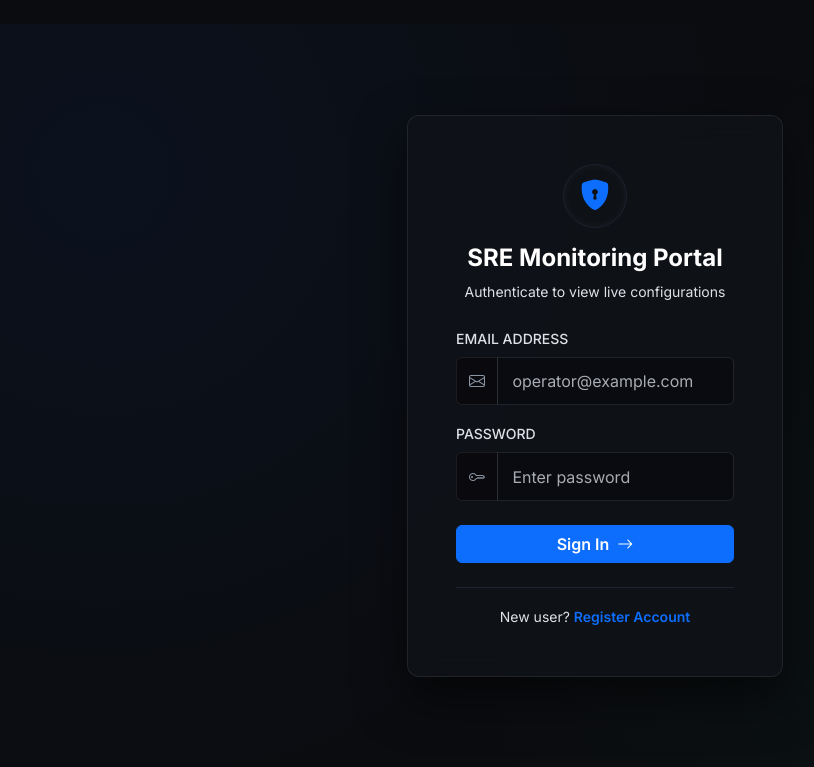
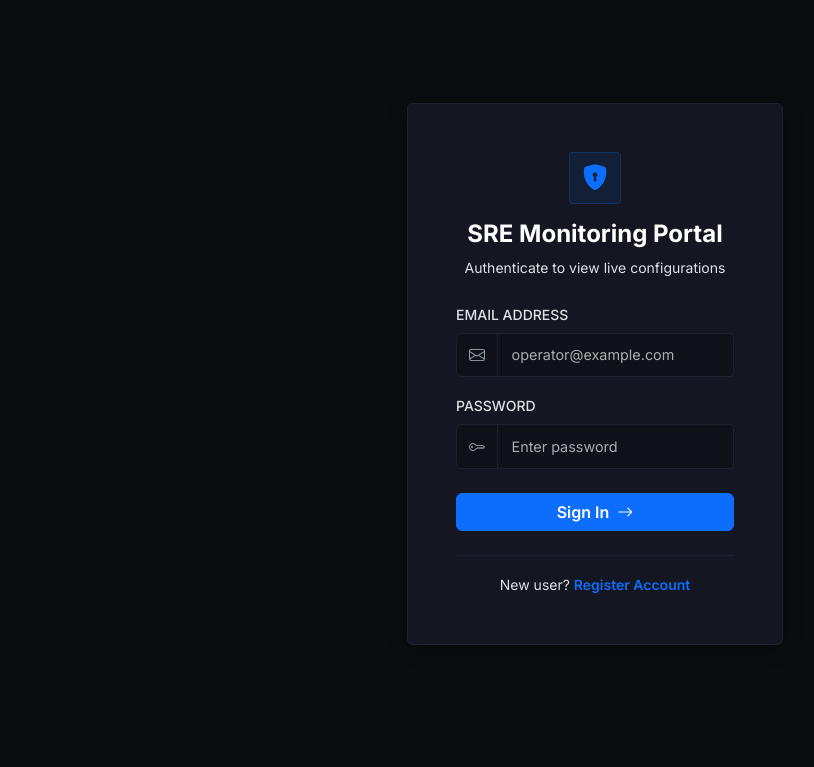
Before and after one commit to daneshwarinerti/Healthcheck-project, a FastAPI app: page /login in a window 1280 px wide. Shown: the top 767 px of the page, without its empty margins (45-859 px from the left). Run offline with FastAPI, Linux system fonts and the light colour scheme.

Commit message:
style: simplify login and registration UI and update dev db config

```diff
--- a/health-monitoring-system/monitoring-dashboard/app/static/css/style.css
+++ b/health-monitoring-system/monitoring-dashboard/app/static/css/style.css
@@ -215,55 +215,54 @@ body {
     animation: pulse 1s infinite;
 }
 
-/* Premium Auth Pages Glassmorphism & Aesthetics */
+/* Simple & Professional SRE Auth Theme */
 .auth-page-wrapper {
-    min-height: calc(100vh - 56px);
+    min-height: calc(100vh - 100px);
     display: flex;
     justify-content: center;
     align-items: center;
-    background: radial-gradient(circle at 10% 20%, rgba(13, 110, 253, 0.06) 0%, transparent 50%),
-                radial-gradient(circle at 90% 80%, rgba(14, 201, 128, 0.04) 0%, transparent 50%);
+    background-color: var(--bg-app);
 }
 
 .auth-card {
-    background: rgba(17, 19, 24, 0.75) !important;
-    backdrop-filter: blur(14px);
-    -webkit-backdrop-filter: blur(14px);
-    border: 1px solid rgba(255, 255, 255, 0.08) !important;
-    border-radius: 12px !important;
-    box-shadow: 0 20px 50px rgba(0, 0, 0, 0.55) !important;
+    background-color: var(--bg-card) !important;
+    border: 1px solid var(--border-color) !important;
+    border-radius: 6px !important;
+    box-shadow: 0 4px 20px rgba(0, 0, 0, 0.3) !important;
+    width: 100%;
 }
 
 .auth-card .form-control, .auth-card .form-select {
-    background-color: rgba(8, 9, 13, 0.55) !important;
-    border: 1px solid rgba(255, 255, 255, 0.08) !important;
-    border-radius: 6px;
-    padding: 0.7rem 0.9rem;
+    background-color: rgba(0, 0, 0, 0.2) !important;
+    border: 1px solid var(--border-color) !important;
+    border-radius: 4px;
+    padding: 0.65rem 0.85rem;
     color: #fff !important;
-    transition: border-color 0.2s ease, box-shadow 0.2s ease;
+    font-size: 0.9rem;
 }
 
 .auth-card .form-control:focus, .auth-card .form-select:focus {
     border-color: #0d6efd !important;
-    box-shadow: 0 0 12px rgba(13, 110, 253, 0.3) !important;
-    background-color: rgba(8, 9, 13, 0.7) !important;
+    box-shadow: 0 0 0 2px rgba(13, 110, 253, 0.15) !important;
+    background-color: rgba(0, 0, 0, 0.35) !important;
 }
 
 .auth-card .input-group-text {
-    background-color: rgba(8, 9, 13, 0.75) !important;
-    border: 1px solid rgba(255, 255, 255, 0.08) !important;
+    background-color: rgba(0, 0, 0, 0.25) !important;
+    border: 1px solid var(--border-color) !important;
     color: var(--text-muted);
 }
 
 .auth-icon-wrapper {
-    width: 64px;
-    height: 64px;
-    border-radius: 50%;
+    width: 52px;
+    height: 52px;
+    border-radius: 4px;
     display: flex;
     align-items: center;
     justify-content: center;
-    font-size: 1.9rem;
-    box-shadow: inset 0 0 10px rgba(255,255,255,0.05);
+    font-size: 1.6rem;
+    background-color: rgba(13, 110, 253, 0.1) !important;
+    border: 1px solid rgba(13, 110, 253, 0.2) !important;
 }
 
 /* Custom 1/5 column layout for KPI grid */
```
Also changed, not shown: 1 other file.
